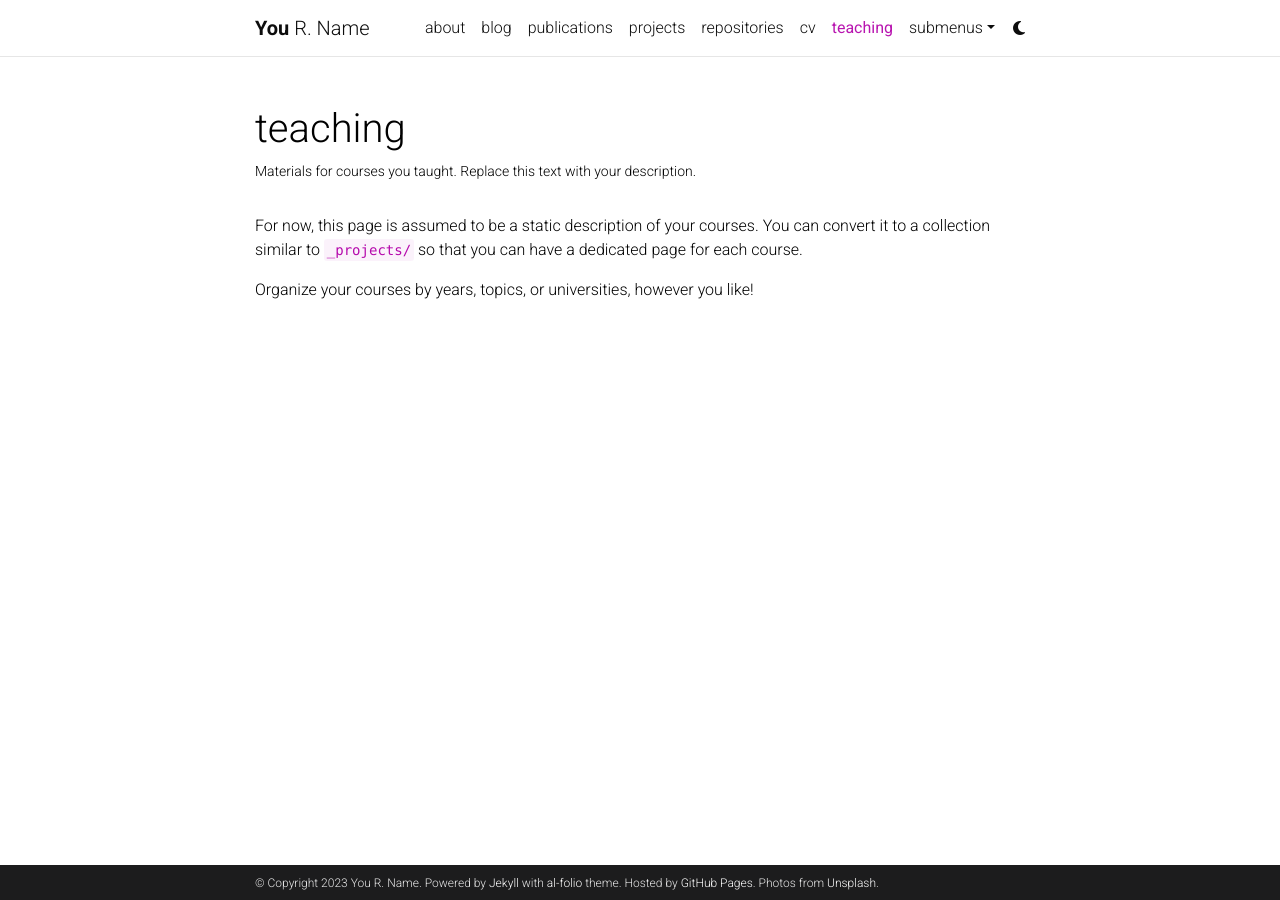
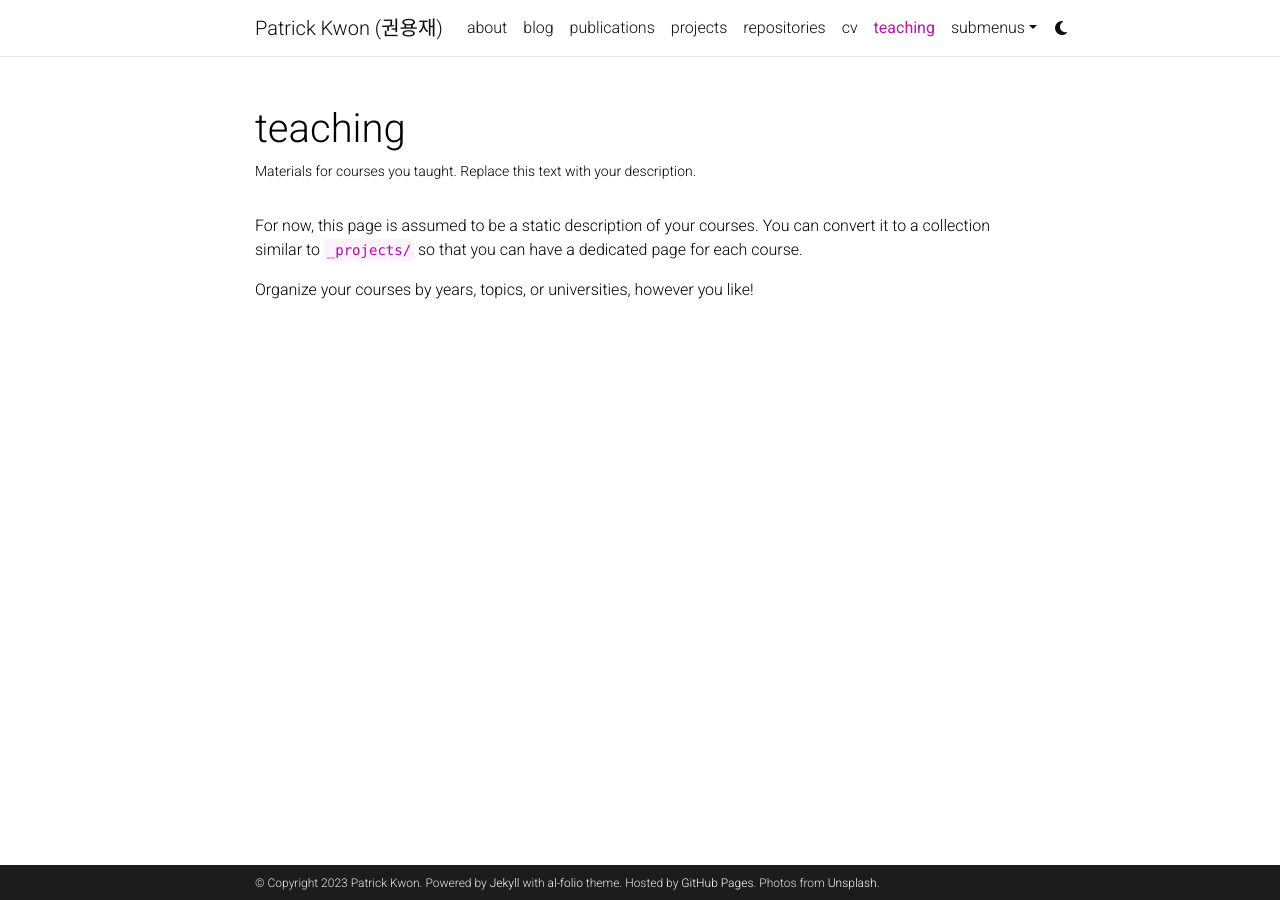
Before and after one commit to yj7082126/yj7082126.github.io, a Jekyll site: the page built from _pages/teaching.md, in a window 1280 px wide. Built offline with Jekyll 4.4.1, drawn with Linux system fonts in a browser that asks for light colours; comment, search, counter and statistics services are not loaded; a style sheet for code colours, icons or effects is not loaded.

Commit message:
update config.yml

```diff
--- a/_config.yml
+++ b/_config.yml
@@ -2,11 +2,11 @@
 # Site settings
 # -----------------------------------------------------------------------------
 
-title: blank # the website title (if blank, full name will be used instead)
-first_name: You
-middle_name: R.
-last_name: Name
-email: you@example.com
+title: Patrick Kwon (권용재) # the website title (if blank, full name will be used instead)
+first_name: Patrick
+middle_name:
+last_name: Kwon
+email: yk2805@columbia.edu
 description: > # the ">" symbol means to ignore newlines until "footer_text:"
   A simple, whitespace theme for academics. Based on [*folio](https://github.com/bogoli/-folio) design.
 footer_text: >
@@ -18,8 +18,8 @@
 lang: en # the language of your site (for example: en, fr, cn, ru, etc.)
 icon: ⚛️  # the emoji used as the favicon (alternatively, provide image name in /assets/img/)
 
-url: https://alshedivat.github.io # the base hostname & protocol for your site
-baseurl: /al-folio # the subpath of your site, e.g. /blog/
+url: https://yj7082126.github.io # the base hostname & protocol for your site
+baseurl: # the subpath of your site, e.g. /blog/
 last_updated: false # set to true if you want to display last updated in the footer
 impressum_path:  # set to path to include impressum link in the footer, use the same path as permalink in a page, helps to conform with EU GDPR
 
```
